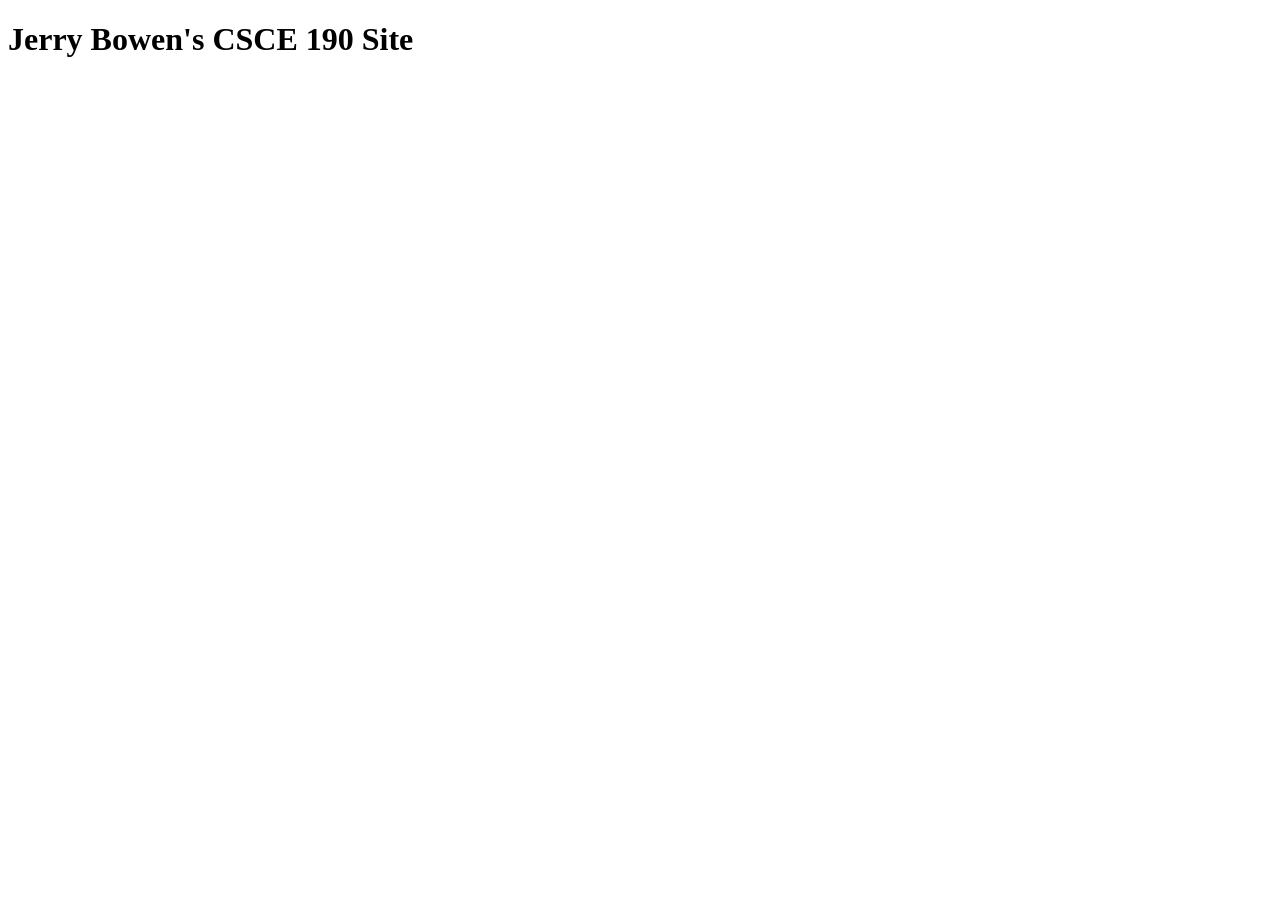
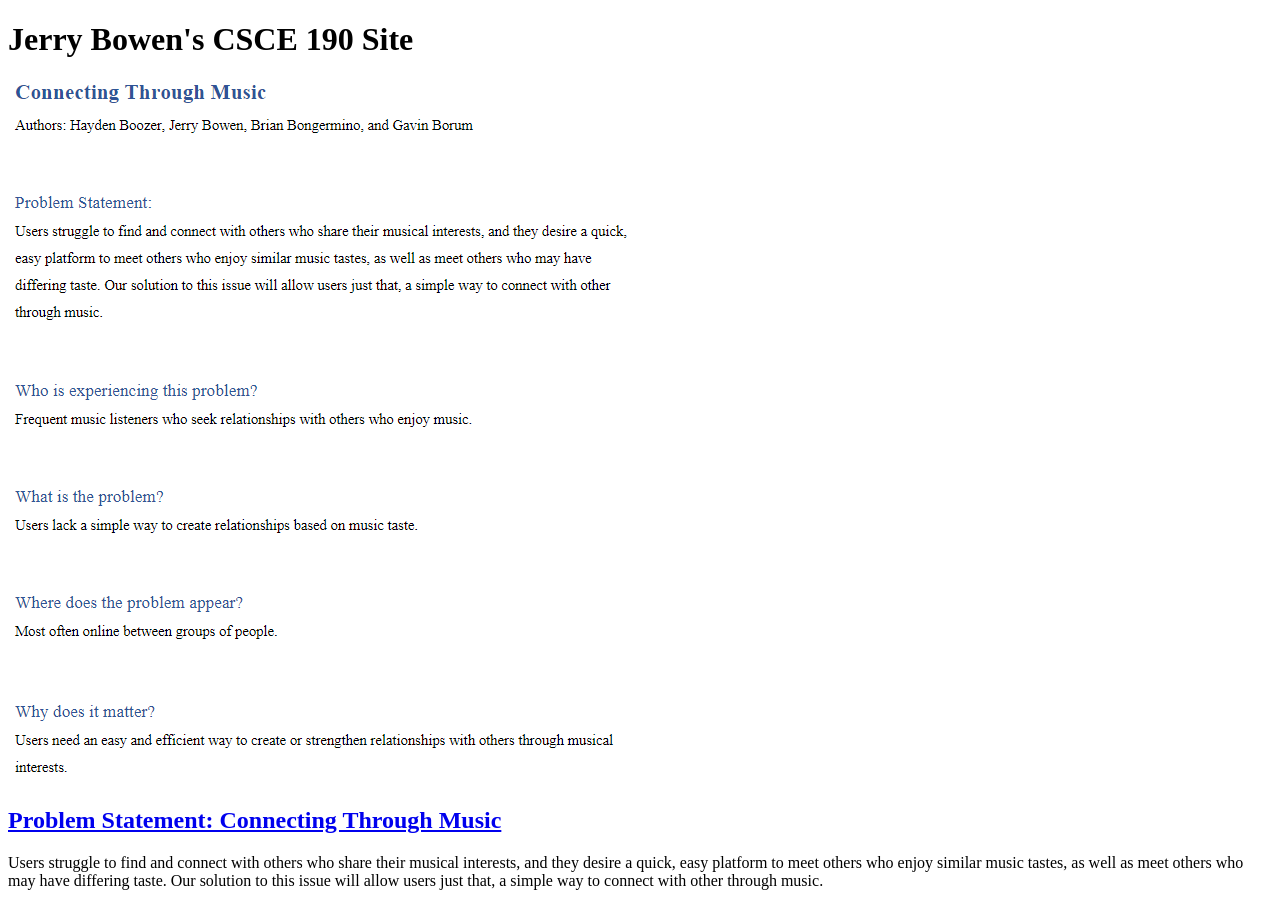
Before and after one commit to thejerrybowen/thejerrybowen.github.io, a plain HTML site: page index.html in a window 1280 px wide. Before the commit the page ends 800 px from the top, so only its background shows below. Drawn offline with Linux system fonts and the light colour scheme.

Commit message:
Add files via upload

```diff
--- a/index.html
+++ b/index.html
@@ -5,5 +5,14 @@
     </head>
     <body>
         <h1>Jerry Bowen's CSCE 190 Site</h1>
+        <section class="assignment">
+            <a href="files/CSCE190 Team Project.pdf"><img src="images/V19iv4e.png"></a>
+            <section class="ass-details">
+                <a href="files/CSCE190 Team Project.pdf"><h2>Problem Statement: Connecting Through Music</h2></a>
+                <p>
+                    Users struggle to find and connect with others who share their musical interests, and they desire a quick, easy platform to meet others who enjoy similar music tastes, as well as meet others who may have differing taste. Our solution to this issue will allow users just that, a simple way to connect with other through music.
+                </p>
+            </section>
+        </section>
     </body>
 </html>
```
Also changed, not shown: images/V19iv4e.png (added), 1 other file.
